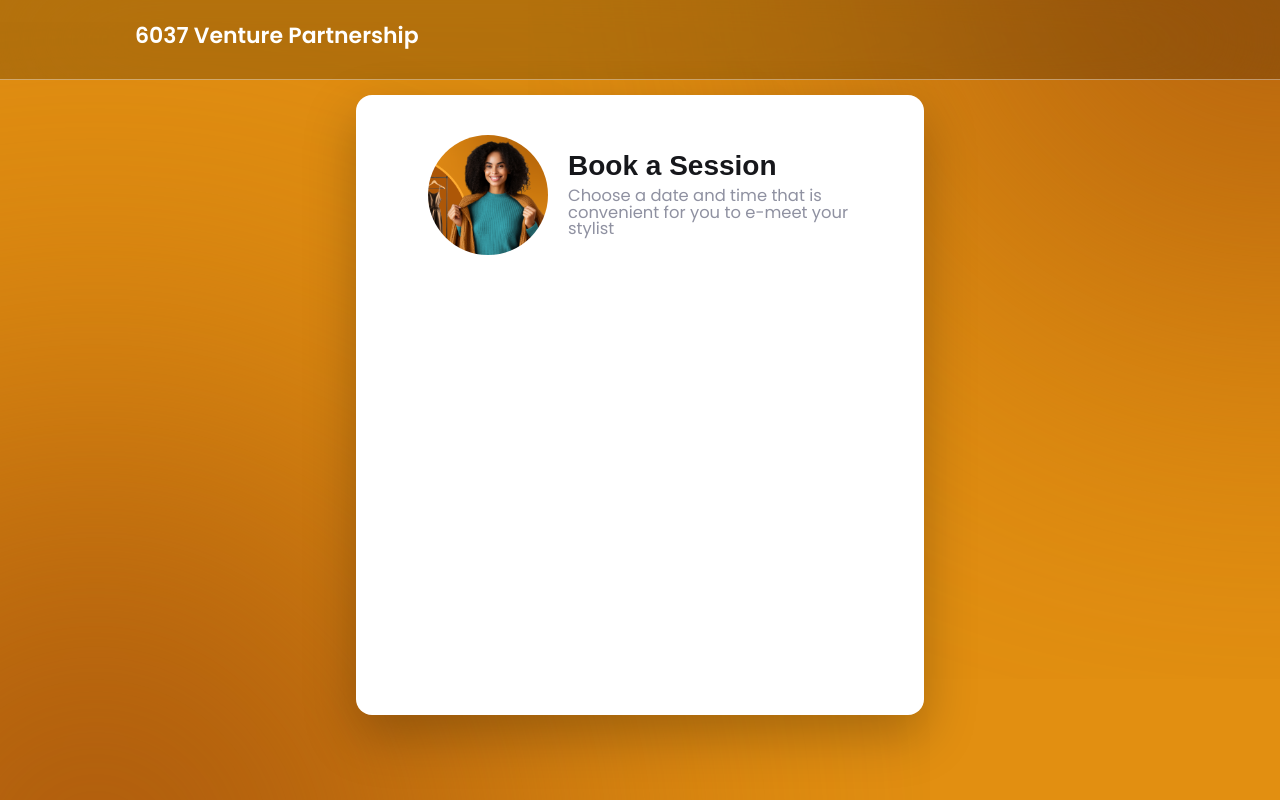
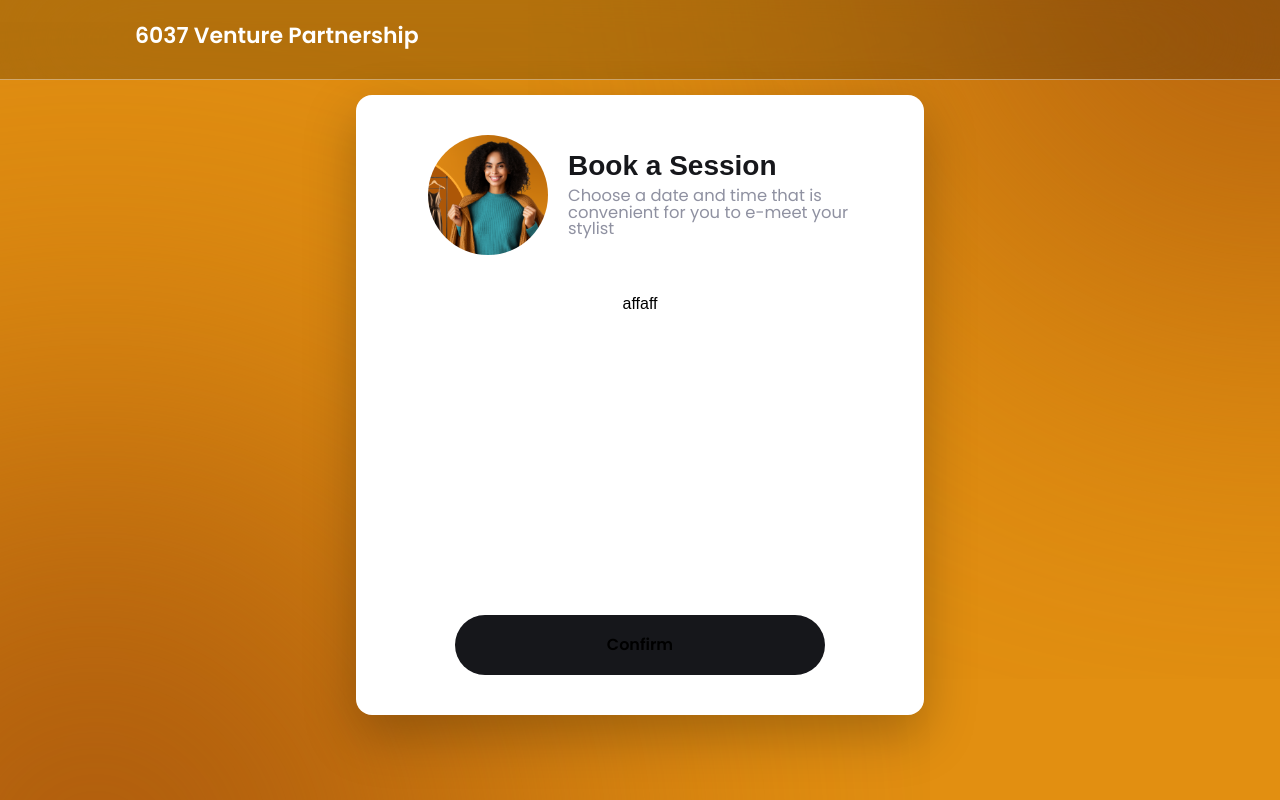
Before and after one commit to RomanKushyk/next-styled-booking-app, a Next.js app: page / in a window 1280 px wide. Built offline with nearby package versions, Linux system fonts and the light colour scheme; a web font is replaced by a local one.

Commit message:
[TTT-3] feat: add a Confirm button component and integrate it into the booking card

```diff
--- a/src/components/shared/booking-card/booking-card.tsx
+++ b/src/components/shared/booking-card/booking-card.tsx
@@ -23,6 +23,7 @@ import Ellipse from "@/assets/icons/ellipse.svg";
 import ClockIcon from "@/assets/icons/clock.svg";
 import Background from "@/assets/icons/background-m.svg";
 import Image from "next/image";
+import Button from "@/components/ui/button/button";
 
 export default function BookingCard() {
   return (
@@ -62,7 +63,11 @@ export default function BookingCard() {
           </HeaderText>
         </CardHeader>
 
-        <CardContent></CardContent>
+        <CardContent>
+          <div>affaff</div>
+
+          <Button>Confirm</Button>
+        </CardContent>
       </Card>
     </Container>
   );
--- /dev/null
+++ b/src/components/ui/button/button.styles.ts
@@ -0,0 +1,26 @@
+"use client";
+import styled from "styled-components";
+
+export const ButtonEl = styled.button<{ isActive: boolean }>`
+  max-width: 370px;
+  width: 100%;
+  display: flex;
+  align-items: center;
+  justify-content: center;
+  padding: 18px 8px;
+  border-radius: 100px;
+  border: none;
+  outline: none;
+  background: var(
+    ${({ isActive }) => (isActive ? "--button-active" : "--button-inactive")}
+  );
+  cursor: pointer;
+
+  font-family: var(--font-poppins);
+  font-weight: 600;
+  font-size: 16px;
+  line-height: 24px;
+  letter-spacing: 3%;
+  text-align: center;
+  vertical-align: middle;
+`;
--- /dev/null
+++ b/src/components/ui/button/button.tsx
@@ -0,0 +1,11 @@
+import React from "react";
+import { ButtonEl } from "./button.styles";
+
+interface Props {
+  children: React.ReactNode;
+  isActive: boolean;
+}
+
+export default function Button({ children, isActive = true }: Props) {
+  return <ButtonEl isActive={isActive}>{children}</ButtonEl>;
+}
--- a/src/styles/GlobalStyles.ts
+++ b/src/styles/GlobalStyles.ts
@@ -11,6 +11,8 @@ export const GlobalStyles = createGlobalStyle`
     --text-secondary: #8F91A1;
     --text-light: #FFF;
     --text-dark: #000;
+    --button-active: #16171B;
+    --button-inactive: #DADBE8;
   }
 
   @media (prefers-color-scheme: dark) {
@@ -21,6 +23,8 @@ export const GlobalStyles = createGlobalStyle`
       --text-secondary: #8F91A1;
       --text-light: #FFF;
       --text-dark: #000;
+      --button-active: #16171B;
+      --button-inactive: #DADBE8;
     }
   }
 
```
